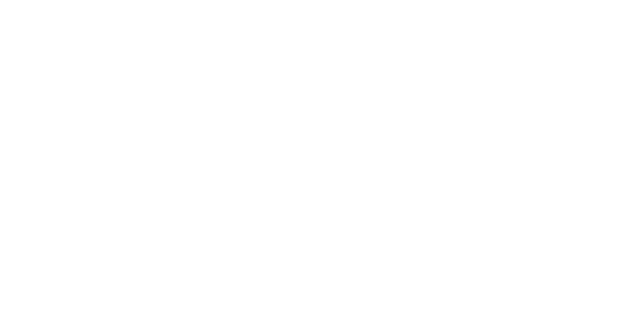
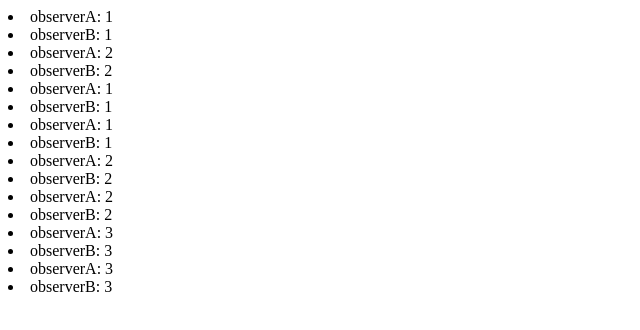
Before and after one commit to carolvasc/rxjs-angular, an Angular app: page / in a window 1280 px wide. Shown: the top 330 px of the page, without its empty margins (0-640 px from the left). Built offline with nearby package versions, Linux system fonts and the light colour scheme.

Commit message:
Basic Subject implementation

```diff
--- a/src/app/subject/subject.component.ts
+++ b/src/app/subject/subject.component.ts
@@ -1,4 +1,5 @@
 import { Component, OnInit } from '@angular/core';
+import { Subject, from } from 'rxjs';
 
 @Component({
   selector: 'app-subject',
@@ -7,9 +8,36 @@
 })
 export class SubjectComponent implements OnInit {
 
+  subject = new Subject<number>();
+
   constructor() { }
 
   ngOnInit() {
+    this.firstExample();
+    this.secondExample();
+  }
+
+  createObservable(name: String) {
+    this.subject.subscribe({
+      next: (v) => this.addItem(`${name}: ${v}`)
+    });
+  }
+
+  firstExample() {
+    this.createObservable('observerA');
+    this.createObservable('observerB');
+
+    this.subject.next(1);
+    this.subject.next(2);
+  }
+
+  secondExample() {
+    this.createObservable('observerA');
+    this.createObservable('observerB');
+
+    const observable = from([1, 2, 3]);
+
+    observable.subscribe(this.subject);
   }
 
 
```
